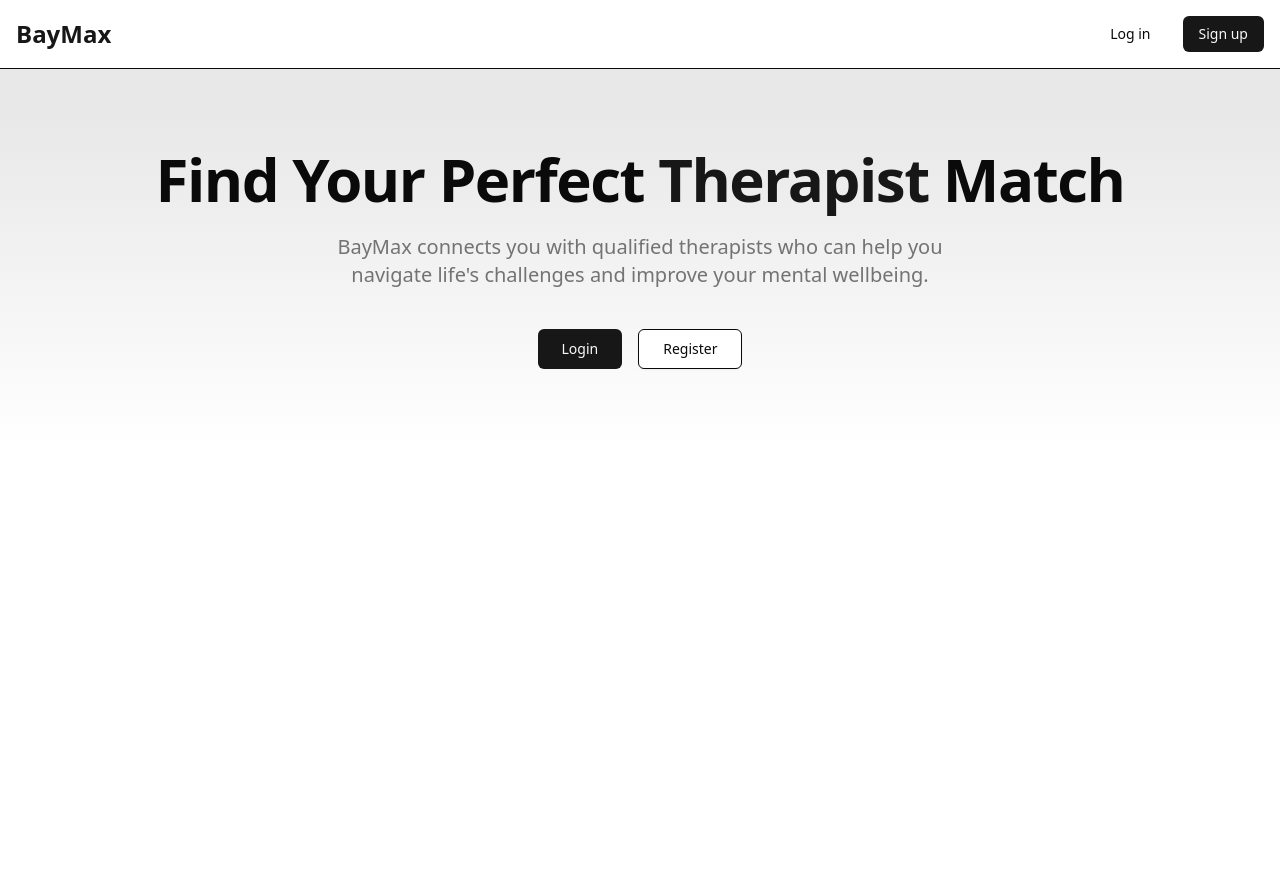
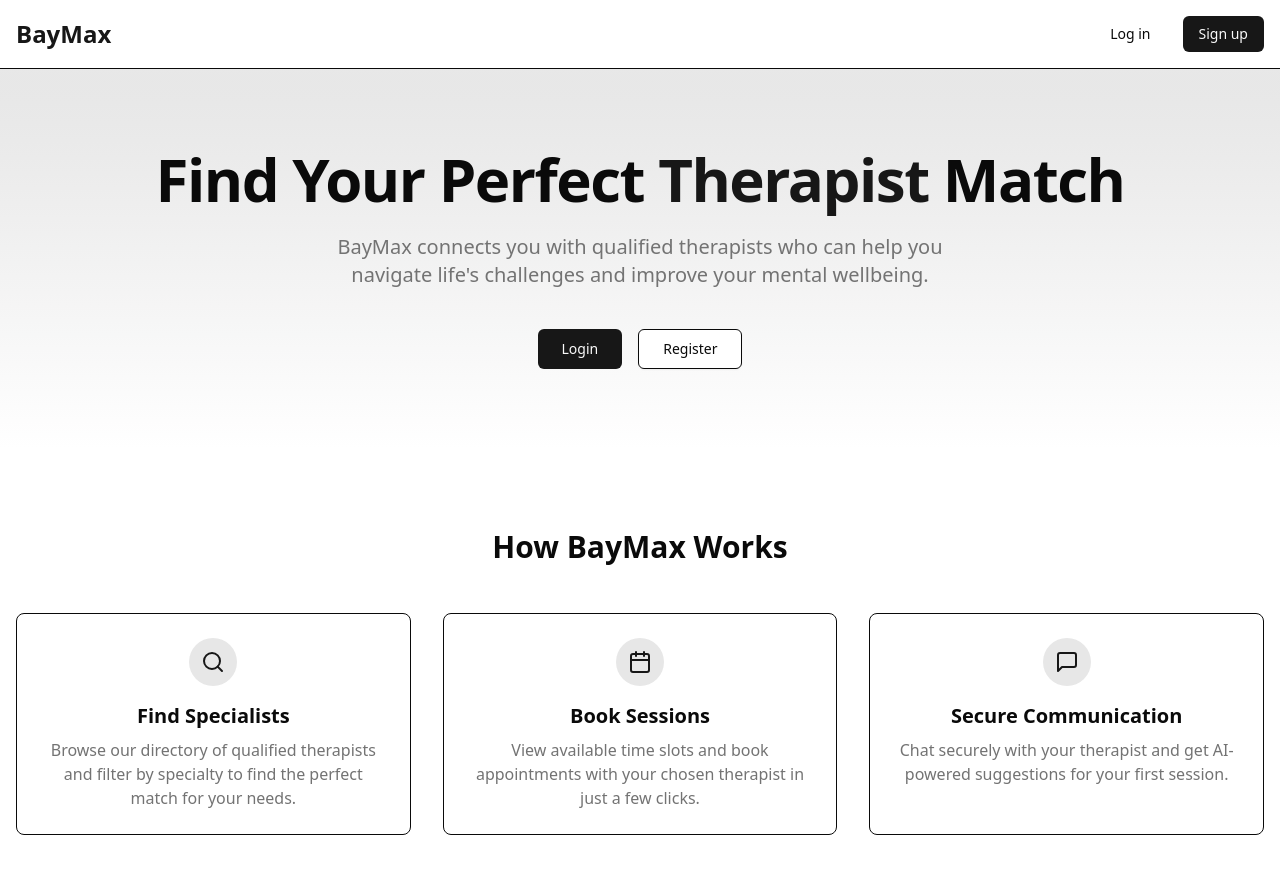
Before and after one commit to PoTaTo-boy-00/Baymax, a React (Vite) app: page /therapist in a window 1280 px wide. Shown: the top 874 px of the page. Before the commit the page ends 805 px from the top, so only its background shows below. Built offline with nearby package versions, Linux system fonts and the light colour scheme; no server answers.

Commit message:
landing fixed

```diff
--- a/src/pages/Landing/Landing.jsx
+++ b/src/pages/Landing/Landing.jsx
@@ -77,6 +77,50 @@ export const Lannding = () => {
           </div>
         </section>
 
+        {/* Features Section */}
+
+        <section className="py-20">
+          <div className="container mx-auto px-4">
+            <h2 className="text-3xl font-bold text-center mb-12">
+              How BayMax Works
+            </h2>
+            <div className="grid md:grid-cols-3 gap-8">
+              <div className="flex flex-col items-center text-center p-6 rounded-lg border bg-card">
+                <div className="p-3 rounded-full bg-primary/10 mb-4">
+                  <Search className="h-6 w-6 text-primary" />
+                </div>
+                <h3 className="text-xl font-semibold mb-2">Find Specialists</h3>
+                <p className="text-muted-foreground">
+                  Browse our directory of qualified therapists and filter by
+                  specialty to find the perfect match for your needs.
+                </p>
+              </div>
+              <div className="flex flex-col items-center text-center p-6 rounded-lg border bg-card">
+                <div className="p-3 rounded-full bg-primary/10 mb-4">
+                  <Calendar className="h-6 w-6 text-primary" />
+                </div>
+                <h3 className="text-xl font-semibold mb-2">Book Sessions</h3>
+                <p className="text-muted-foreground">
+                  View available time slots and book appointments with your
+                  chosen therapist in just a few clicks.
+                </p>
+              </div>
+              <div className="flex flex-col items-center text-center p-6 rounded-lg border bg-card">
+                <div className="p-3 rounded-full bg-primary/10 mb-4">
+                  <MessageSquare className="h-6 w-6 text-primary" />
+                </div>
+                <h3 className="text-xl font-semibold mb-2">
+                  Secure Communication
+                </h3>
+                <p className="text-muted-foreground">
+                  Chat securely with your therapist and get AI-powered
+                  suggestions for your first session.
+                </p>
+              </div>
+            </div>
+          </div>
+        </section>
+
         {/* CTA Section - Only show for patients */}
         {user?.role === "patient" && (
           <section className="py-20 bg-primary/5">
--- a/src/pages/therapistDashboard/TherapistDashboard.jsx
+++ b/src/pages/therapistDashboard/TherapistDashboard.jsx
@@ -164,6 +164,7 @@ export const TherapistDashboard = () => {
   }
 
   return (
+    <>
       <DashboardLayout sidebarNav={<SidebarNav />}>
         <div className="space-y-6">
           <h1 className="text-3xl font-bold">Dashboard</h1>
@@ -174,7 +175,9 @@ export const TherapistDashboard = () => {
               </CardHeader>
               <CardContent className="flex items-center gap-4">
                 <Bell className="h-6 w-6 text-primary" />
-              <div className="text-3xl font-bold">{pendingRequests.length}</div>
+                <div className="text-3xl font-bold">
+                  {pendingRequests.length}
+                </div>
               </CardContent>
             </Card>
 
@@ -364,5 +367,6 @@ export const TherapistDashboard = () => {
           {/* <VideoCall /> */}
         </div>
       </DashboardLayout>
+    </>
   );
 };
```
Also changed, not shown: src/components/therapist-dashboard/SidebarNav.jsx (+7 -1 lines). Lines whose indentation alone changed are shown as unchanged.
